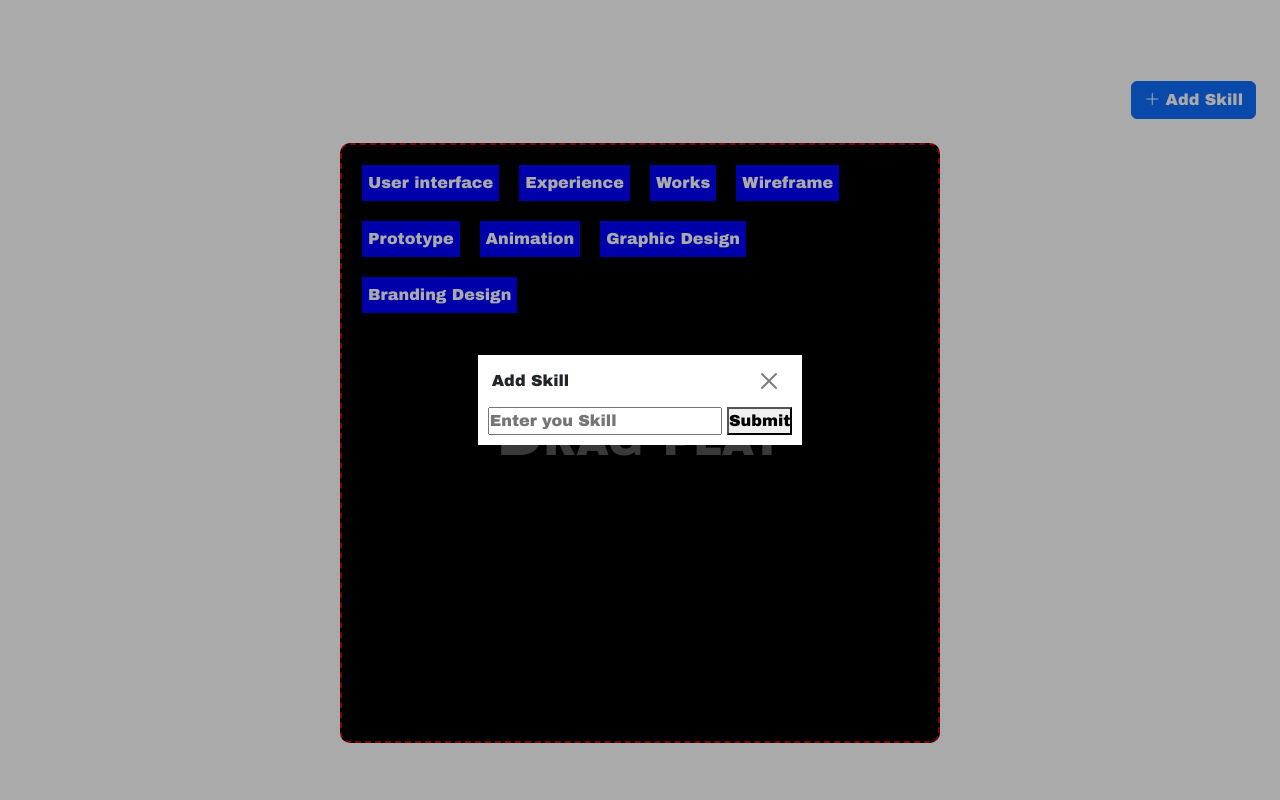
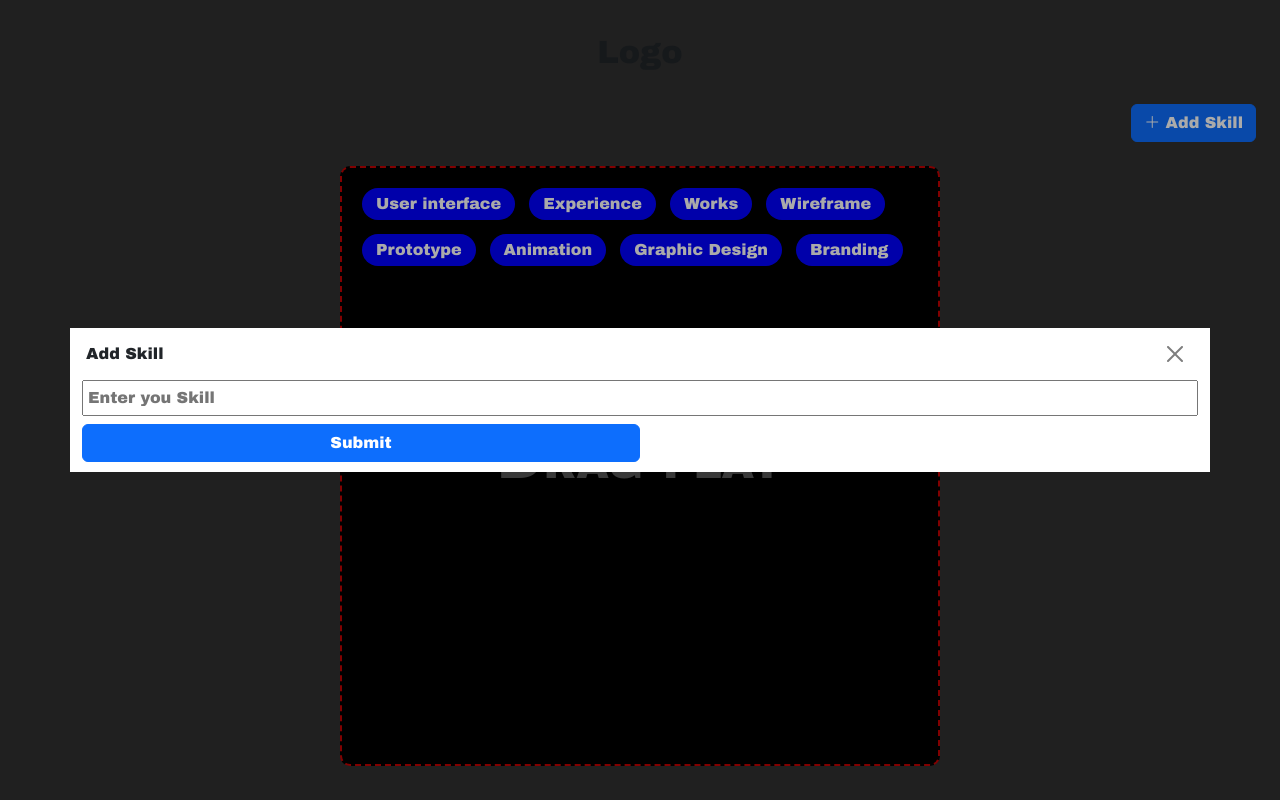
Before and after one commit to prasithdevanan/drag, a plain HTML site: page index.html in a window 1280 px wide. Both pictures are taken after a click on the button "Add Skill". Drawn offline with nearby package versions, Linux system fonts and the light colour scheme.

Commit message:
Change background black

```diff
--- a/index.html
+++ b/index.html
@@ -19,6 +19,11 @@
 </head>
 
 <body>
+    <topbar>
+        <div>
+            <h2>Logo</h2>
+        </div>
+    </topbar>
     <div class="w-100 p-4 d-flex justify-content-end">
         <button class="btn btn-primary" id="btn-addSkill"> <span>
                 <i class="bi bi-plus-lg"></i>
@@ -32,23 +37,23 @@
         <p class="content">Prototype</p>
         <p class="content">Animation</p>
         <p class="content">Graphic Design</p>
-        <p class="content">Branding Design</p>
+        <p class="content">Branding</p>
         <div class="container-bg">
             <p>Drag play</p>
         </div>
     </section>
 
 
-    <popup class="w-100 h-100 popup" id="pop-up">
-        <div class="popup-container">
+    <popup class="w-100 h-100 popup p-4" id="pop-up">
+        <div class="popup-container container">
             <div class="d-flex popup-header">
                 <p class="m-0">Add Skill</p>
                 <span class=" btn-close" id="skill-close"></span>
             </div>
 
-            <form action="">
-                <input type="text" placeholder="Enter you Skill" class="input" id="skillInput" required>
-                <button type="submit" class="btn-primary" id="btn-submit">Submit</button>
+            <form action="" class="d-flex flex-column gap-2 justify-content-center align-center">
+                <input type="text" placeholder="Enter you Skill" class="input p-1" id="skillInput" required>
+                <button type="submit" class="btn btn-primary w-50" id="btn-submit">Submit</button>
             </form>
         </div>
     </popup>
--- a/javascripts.js
+++ b/javascripts.js
@@ -12,8 +12,8 @@ function arrageSkills() {
     console.log(items)
     const startX = 20;
     const startY = 20;
-    const gap = 20;
-    const rowGap = 20;
+    const gap = 14;
+    const rowGap = 14;
 
 
     let currentX = startX;
--- a/style.css
+++ b/style.css
@@ -22,6 +22,7 @@ body {
     font-weight: 400;
     overflow: hidden;
     flex-direction: column;
+    background-color: rgb(0 0 0 / 81%) !important;
 }
 
 .playground {
@@ -41,6 +42,8 @@ body {
     user-select: none;
     z-index: 10;
     touch-action: none;
+    border-radius: 29px;
+    padding: 4px 14px;
 }
 
 .container-bg {
@@ -74,6 +77,7 @@ body {
     min-width: 300px;
     display: flex;
     flex-direction: column;
+    max-width: 50%;
 }
 
 .btn-close {
```
